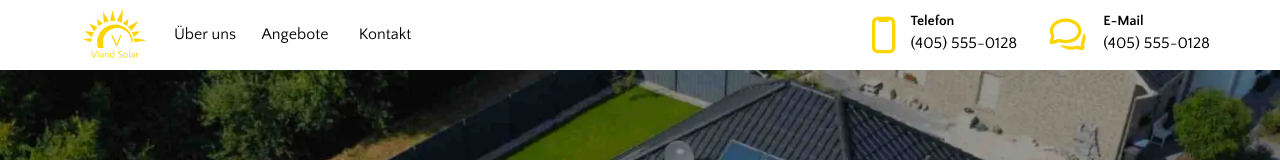
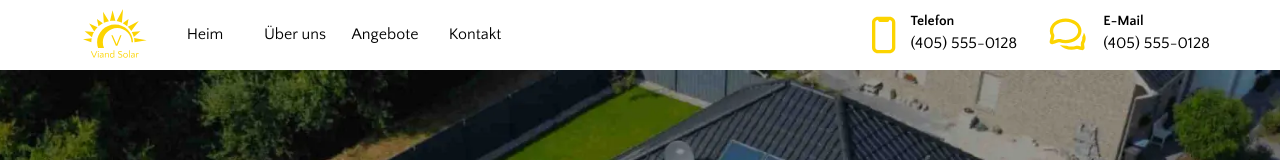
Before and after one commit to LyoLik1/viand-solar, a React (Vite) app: page / in a window 1280 px wide. Shown: the top 160 px of the page. Built offline with nearby package versions, Linux system fonts and the light colour scheme.

Commit message:
feat:add metatags and h1 title

```diff
--- a/index.html
+++ b/index.html
@@ -3,7 +3,9 @@
     <head>
         <meta charset="UTF-8" />
         <meta name="viewport" content="width=device-width, initial-scale=1.0" />
-        <link rel="icon" type="image/x-icon" href="./src/assets/svg/logo.svg" />
+        <link rel="icon" type="image/svg+xml" href="./src/assets/svg/logo.svg" />
+        <meta name="description" content="Viand Solar - Your solar panel installation partner. We help reduce energy costs and protect the environment." />
+        <meta name="keywords" content="Viand Solar,Solar panel" />
         <title>Viand Solar</title>
     </head>
     <body>
--- a/src/components/Header/Header.tsx
+++ b/src/components/Header/Header.tsx
@@ -12,6 +12,10 @@ import { HeaderMobile } from './HeaderMobile/HeaderMobile'
 const menuItems = [
     {
         name: <img src={LogoImg} alt='Logo of company' />,
+        link: `${ROUTES.HOME}`
+    },
+    {
+        name: 'Heim',
         link: `${ROUTES.HOME}`
     },
     {
--- a/src/pages/HomePage/ui/Cores/CoresVideo/CoresVideo.tsx
+++ b/src/pages/HomePage/ui/Cores/CoresVideo/CoresVideo.tsx
@@ -5,7 +5,7 @@ import styles from './CoresVideo.module.scss'
 export const CoresVideo: FC = () => {
     return (
         <div className={styles.main}>
-            <h2 className={styles.main_title}>Wir sind Viand Solar</h2>
+            <h1 className={styles.main_title}>Wir sind Viand Solar</h1>
             <p className={styles.main_text}>Lorem ipsum dolor sit amet consectetur.</p>
             <img src={VideoImg} className={styles.main_img} alt='video' />
         </div>
```
